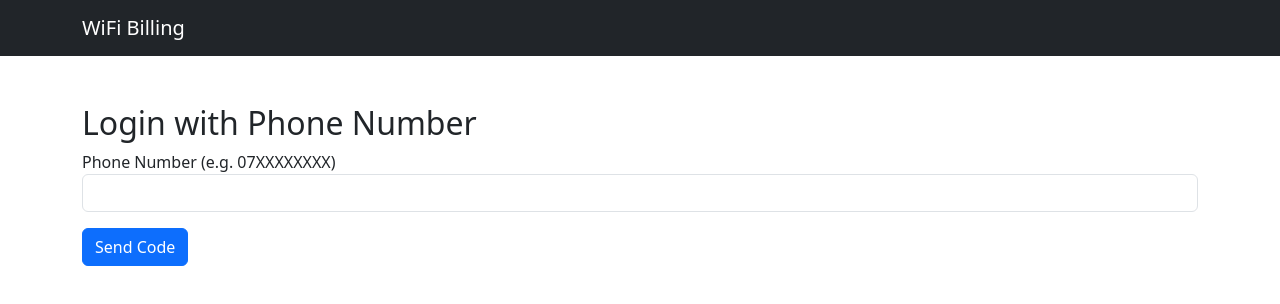
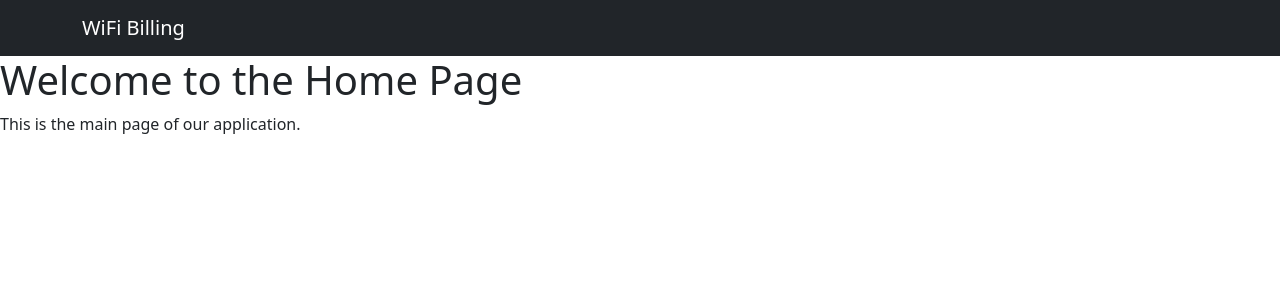
Before and after one commit to itfunda123/wifi-billing-system, a React (Create React App) app in the folder frontend/: page / in a window 1280 px wide. Shown: the top 304 px of the page. Built offline with nearby package versions, Linux system fonts and the light colour scheme.

Commit message:
more updates

```diff
--- a/frontend/package.json
+++ b/frontend/package.json
@@ -36,5 +36,8 @@
       "last 1 firefox version",
       "last 1 safari version"
     ]
+  },
+  "devDependencies": {
+    "autoprefixer": "^10.4.21"
   }
 }
--- a/frontend/src/App.js
+++ b/frontend/src/App.js
@@ -5,15 +5,19 @@
 import Login from './components/Login';
 import VerifyCode from './components/VerifyCode';
 import Plans from './components/Plans';
+import Home from './pages/Home';
+import NotFound from './pages/NotFound';
 
 const App = () => {
   return (
     <Router>
       <Navbar />
       <Routes>
-        <Route path="/" element={<Login />} />
+        <Route path="/" element={<Home />} />
+        <Route path="/login" element={<Login />} />
         <Route path="/verify" element={<VerifyCode />} />
         <Route path="/plans" element={<Plans />} />
+        <Route path="*" element={<NotFound />} />
       </Routes>
     </Router>
   );
--- a/frontend/src/index.js
+++ b/frontend/src/index.js
@@ -1,8 +1,7 @@
+// src/index.js
 import React from 'react';
 import ReactDOM from 'react-dom/client';
-import './index.css';
 import App from './App';
-import reportWebVitals from './reportWebVitals';
 import 'bootstrap/dist/css/bootstrap.min.css';
 
 const root = ReactDOM.createRoot(document.getElementById('root'));
@@ -11,8 +10,3 @@
     <App />
   </React.StrictMode>
 );
-
-// If you want to start measuring performance in your app, pass a function
-// to log results (for example: reportWebVitals(console.log))
-// or send to an analytics endpoint. Learn more: https://bit.ly/CRA-vitals
-reportWebVitals();
--- a/package.json
+++ /dev/null
@@ -1,6 +0,0 @@
-{
-  "dependencies": {
-    "axios": "^1.9.0",
-    "react-router-dom": "^7.6.1"
-  }
-}
```
Also changed, not shown: 2 other files (tests, documents, lock files or other folders).
